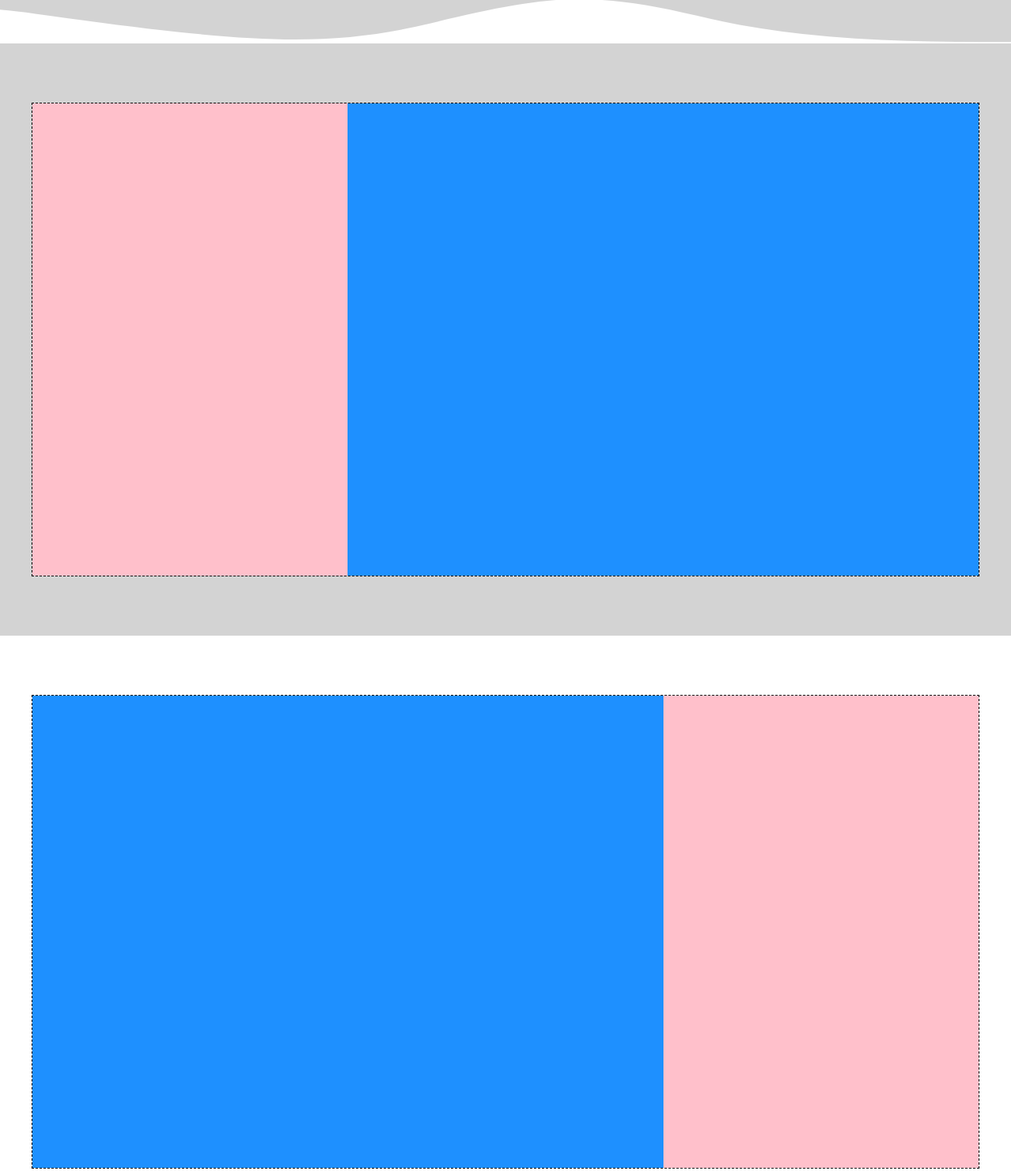
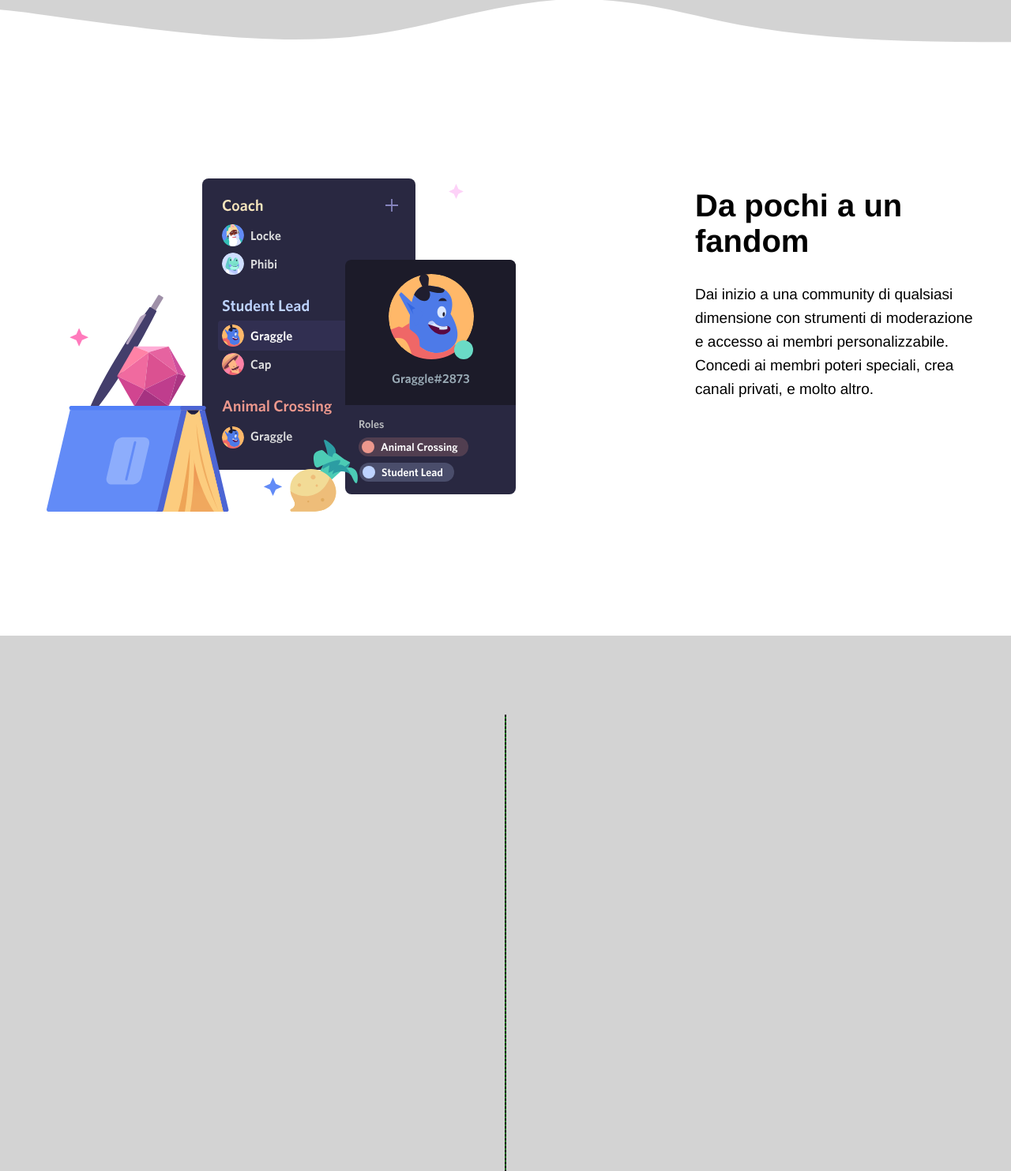
Before and after one commit to MichaelMantovani/htmlcss-discord, a plain HTML site: page index.html in a window 1280 px wide. Shown: the part 2260-3743 px from the top of the page at 79% size. Drawn offline with Linux system fonts and the light colour scheme.

Commit message:
Added Community section

```diff
--- a/index.html
+++ b/index.html
@@ -76,22 +76,20 @@
     <div class="wave-upsidedown"></div>
 
 
-
-    <!-- Third main row-->
-    <div class="third-main-section row  bgcolor-grey">
-      <div class="content bd-black container">
-        <div class="small-width bgcolor-pink"></div>
-        <div class="large-width bgcolor-blue"></div>
-      </div>
+    <!-- Community section -->
+    <div class="row">
+      <section class="main-section container">
+        <div class="channels-img">
+          <img src="img/item3.svg" alt="Discord Community" title="Discord Community">
+        </div>
+        <div class="info">
+          <h2 class="">Da pochi a un fandom</h2>
+          <p>Dai inizio a una community di qualsiasi dimensione con strumenti di moderazione e accesso ai membri personalizzabile. Concedi ai membri poteri speciali, crea canali privati, e molto altro.</p>
+        </div>
+      </section>
     </div>
 
-    <!-- Fourth main row -->
-    <div class="fourth-main-section row">
-      <div class="content bd-black container">
-        <div class="large-width bgcolor-blue"></div>
-        <div class="small-width bgcolor-pink"></div>
-      </div>
-    </div>
+
 
     <!-- Fifth main row -->
     <div class="fifth-main-section bgcolor-grey">
```
